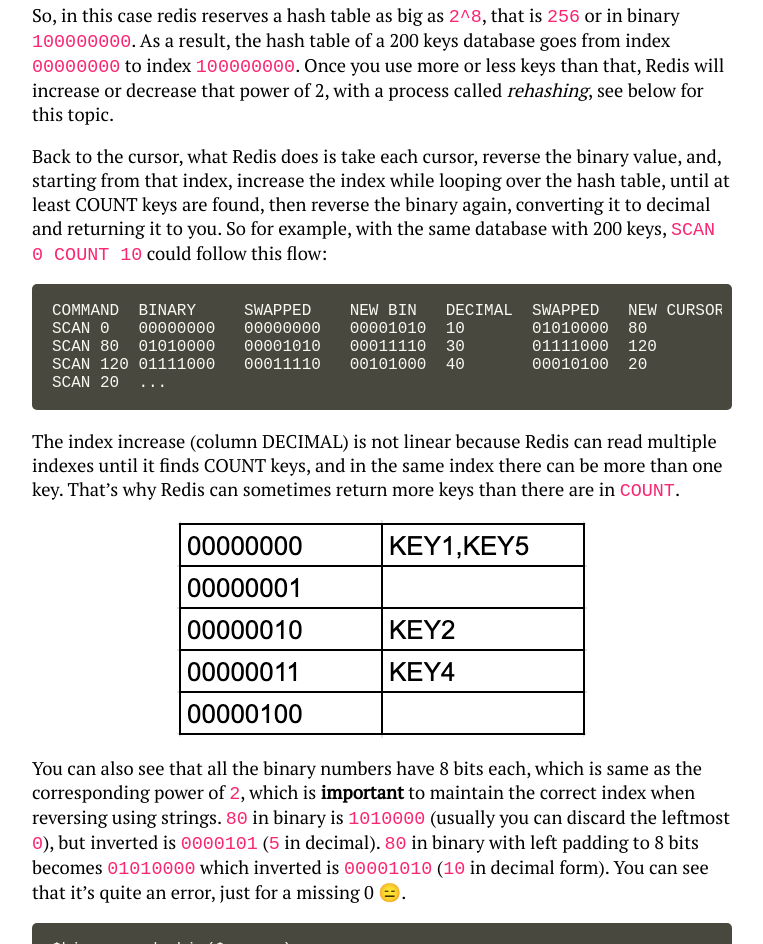
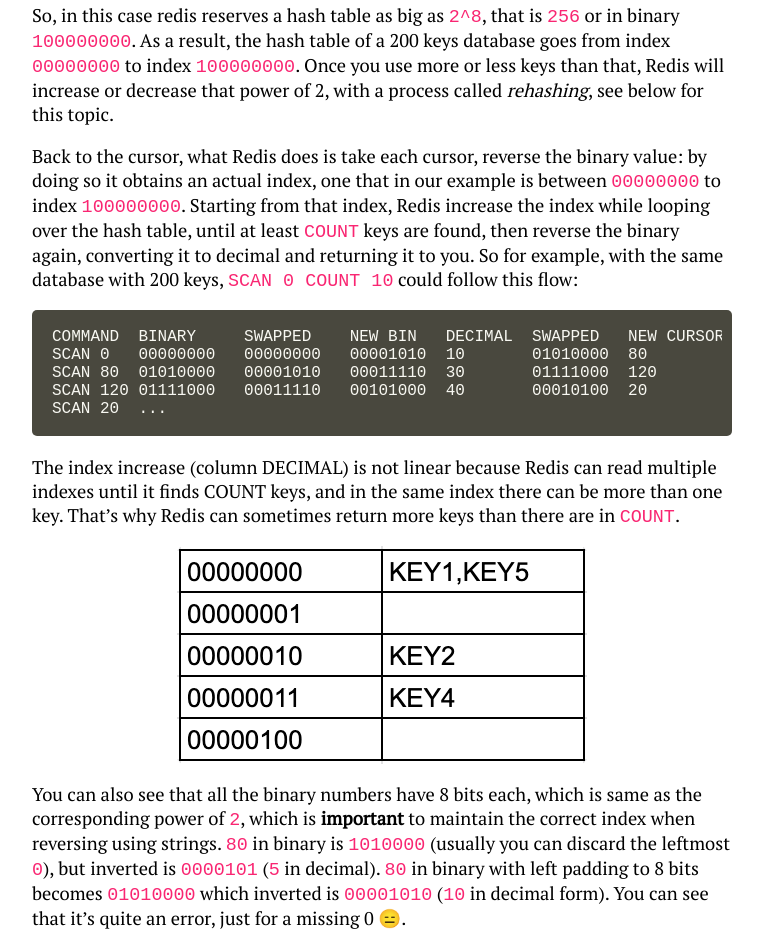
Before and after one commit to maxgalbu/maxgalbu.github.io, a plain HTML site: page 2020/06/14/redis-scan-progress.html in a window 1280 px wide. Shown: the part 1530-2474 px from the top of the page, without its empty margins (258-1021 px from the left). Drawn offline with nearby package versions, Linux system fonts and the light colour scheme.

Commit message:
connect sentences

```diff
--- a/2020/06/14/redis-scan-progress.html
+++ b/2020/06/14/redis-scan-progress.html
@@ -268,7 +268,7 @@
 
 <p>So, in this case redis reserves a hash table as big as <code class="language-plaintext highlighter-rouge">2^8</code>, that is <code class="language-plaintext highlighter-rouge">256</code> or in binary <code class="language-plaintext highlighter-rouge">100000000</code>. As a result, the hash table of a 200 keys database goes from index <code class="language-plaintext highlighter-rouge">00000000</code> to index <code class="language-plaintext highlighter-rouge">100000000</code>. Once you use more or less keys than that, Redis will increase or decrease that power of 2, with a process called <em>rehashing</em>, see below for this topic.</p>
 
-<p>Back to the cursor, what Redis does is take each cursor, reverse the binary value, and, starting from that index, increase the index while looping over the hash table, until at least COUNT keys are found, then reverse the binary again, converting it to decimal and returning it to you. So for example, with the same database with 200 keys, <code class="language-plaintext highlighter-rouge">SCAN 0 COUNT 10</code> could follow this flow:</p>
+<p>Back to the cursor, what Redis does is take each cursor, reverse the binary value: by doing so it obtains an actual index, one that in our example is between <code class="language-plaintext highlighter-rouge">00000000</code> to index <code class="language-plaintext highlighter-rouge">100000000</code>. Starting from that index, Redis increase the index while looping over the hash table, until at least <code class="language-plaintext highlighter-rouge">COUNT</code> keys are found, then reverse the binary again, converting it to decimal and returning it to you. So for example, with the same database with 200 keys, <code class="language-plaintext highlighter-rouge">SCAN 0 COUNT 10</code> could follow this flow:</p>
 
 <div class="language-plaintext highlighter-rouge"><div class="highlight"><pre class="highlight"><code>COMMAND  BINARY     SWAPPED    NEW BIN   DECIMAL  SWAPPED   NEW CURSOR
 SCAN 0   00000000   00000000   00001010  10       01010000  80
```
